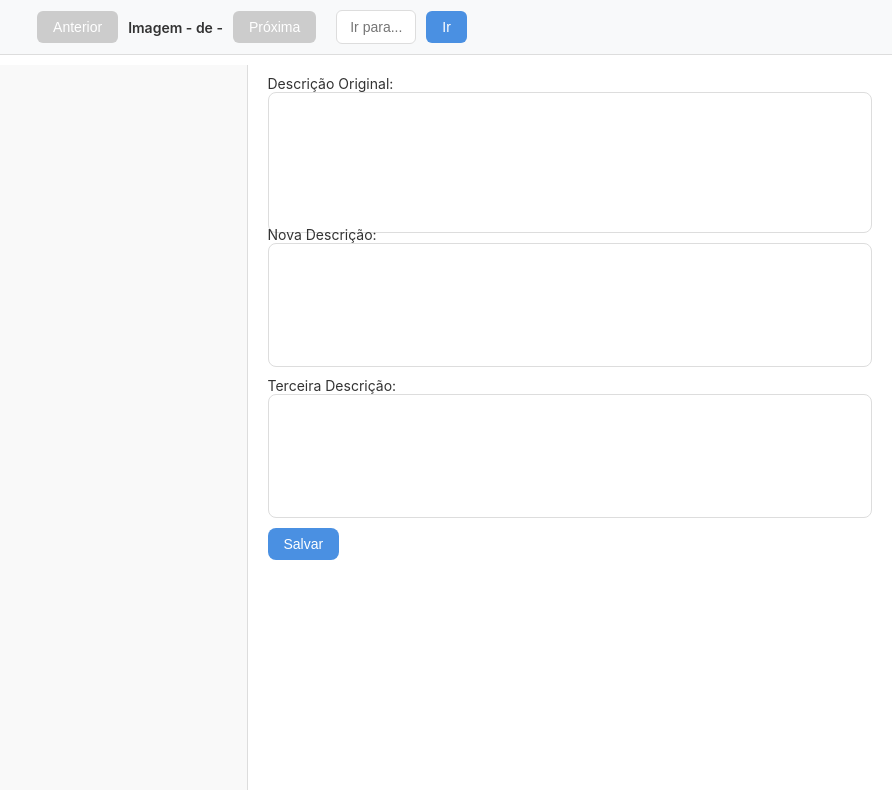
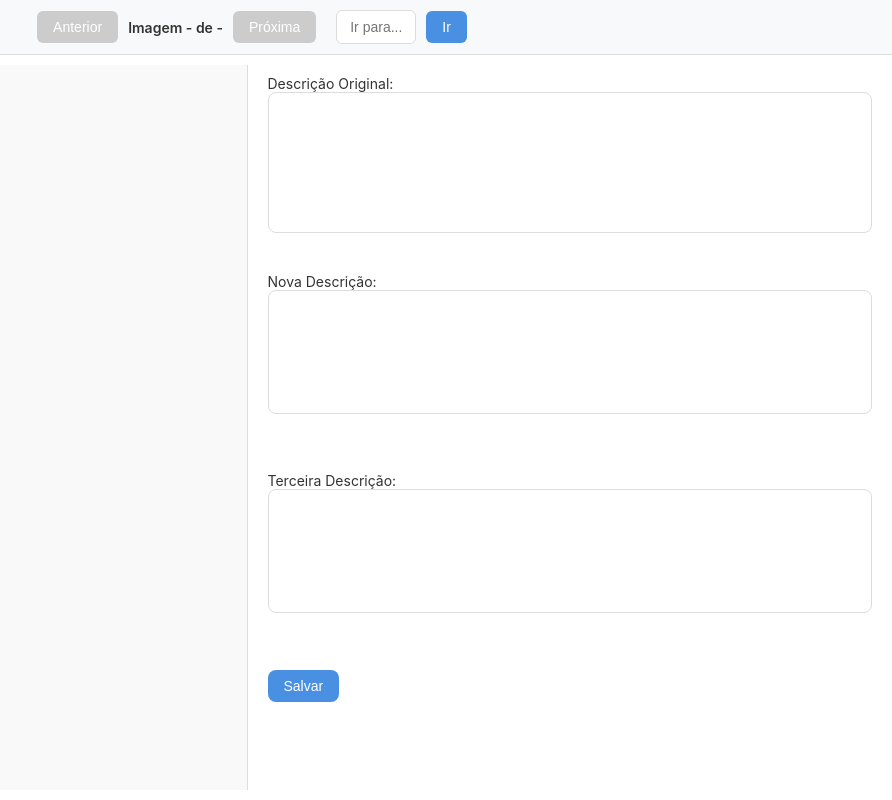
Before and after one commit to joaocesarcr/rsicdviewer, a plain HTML site: page imgcaptioner/index.html in a window 1280 px wide. Shown: the full height of the page, 388-1280 px from the left. Drawn offline with Linux system fonts and the light colour scheme.

Commit message:
fix spacing

```diff
--- a/imgcaptioner/index.html
+++ b/imgcaptioner/index.html
@@ -17,8 +17,9 @@
             <input type="number" class="goto-input" id="gotoInput" min="1" placeholder="Ir para...">
             <button class="nav-button" id="gotoButton">Ir</button>
         </div>
-    </div>    <div class="main-content">
-        <div class="side-top">
+    </div>
+    <div class="main-content">
+        <div class="side-left">
             <div class="image-wrapper">
                 <div class="image-container">
                     <img src="" alt="Current image" id="previewImage" draggable="false">
@@ -30,7 +31,7 @@
                 </div>
             </div>
         </div>
-        <div class="side-bottom">
+        <div class="side-right">
             <div class="caption-section">
                 <span class="label">Descrição Original:</span>
                 <div class="original-caption" id="originalCaption"></div>
--- a/imgcaptioner/styles.css
+++ b/imgcaptioner/styles.css
@@ -94,7 +94,7 @@ body {
     overflow: hidden;
 }
 
-.side-top {
+.side-left {
     flex: 1;
     max-width: 50%;
     border-right: 1px solid #ddd;
@@ -106,10 +106,11 @@ body {
     overflow: hidden;
 }
 
-.side-bottom {
+.side-right {
     flex: 1;
     display: flex;
     flex-direction: column;
+    justify-content:space-between;
     gap: 10px;
     padding: 10px;
     overflow: hidden;
```
